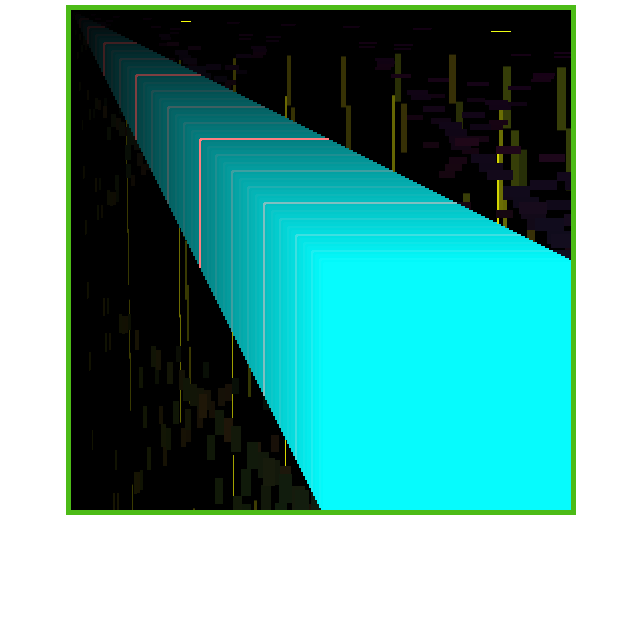
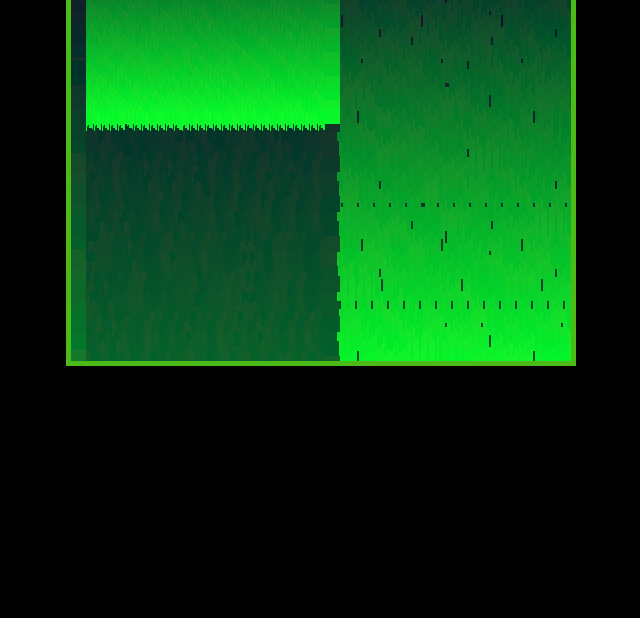
Before and after one commit to cpettet/tiny_apps, a plain HTML site: page tiny_art/index.html in a window 1280 px wide. Shown: the part 182-800 px from the top of the page, without its empty margins (319-959 px from the left). Drawn offline with Linux system fonts and the light colour scheme; a web font is replaced by a local one.

Commit message:
Styling for art. Changed formula for art.

```diff
--- a/tiny_art/art.js
+++ b/tiny_art/art.js
@@ -1,11 +1,11 @@
 const render = () => {
   const canvas = document.getElementById("art");
-  const ctx = canvas.getContext("2d");
+  const context = canvas.getContext("2d");
   for (let x = 0; x < 255; x++) {
     for (let y = 0; y < 255; y++) {
-      if ((x ^ y) % 10) {
-        ctx.fillRect(x * ((x ^ y) % 867), y * ((x ^ y) % 53.09), x, y);
-        ctx.fillStyle = `rgb(${(x ^ y) % 420}, ${y} ,${x} `;
+      if ((x * y) % 55) {
+        context.fillRect(x * ((x ^ y) % 4), y * ((x ^ y) % 8), 15, 16);
+        context.fillStyle = `rgb(${(x ^ y) % 23}, ${y} ,${42} `;
       }
     }
   }
--- a/tiny_art/index.css
+++ b/tiny_art/index.css
@@ -1,14 +1,23 @@
-html, body {
-    font-family: 'Audiowide', cursive;
-    display: flex;
-    flex-direction: column;
-    margin: 0 auto;
-    justify-content: center;
-    align-items: center;
-    height: 100vh;
+@import url("https://fonts.googleapis.com/css2?family=Urbanist:wght@500&display=swap");
+
+* {
+  margin: 0px;
+  padding: 0px;
+  box-sizing: border-box;
+  background-color: black;
+  color: white;
+  font-family: "Urbanist", sans-serif;
+}
+
+body {
+  height: 100%;
+  width: 100%;
+  display: flex;
+  flex-direction: column;
+  align-items: center;
 }
 
 canvas {
-    background-color: #000000;
-    border: 5px solid #4cbb17;
+  background-color: #000000;
+  border: 5px solid #4cbb17;
 }
```
